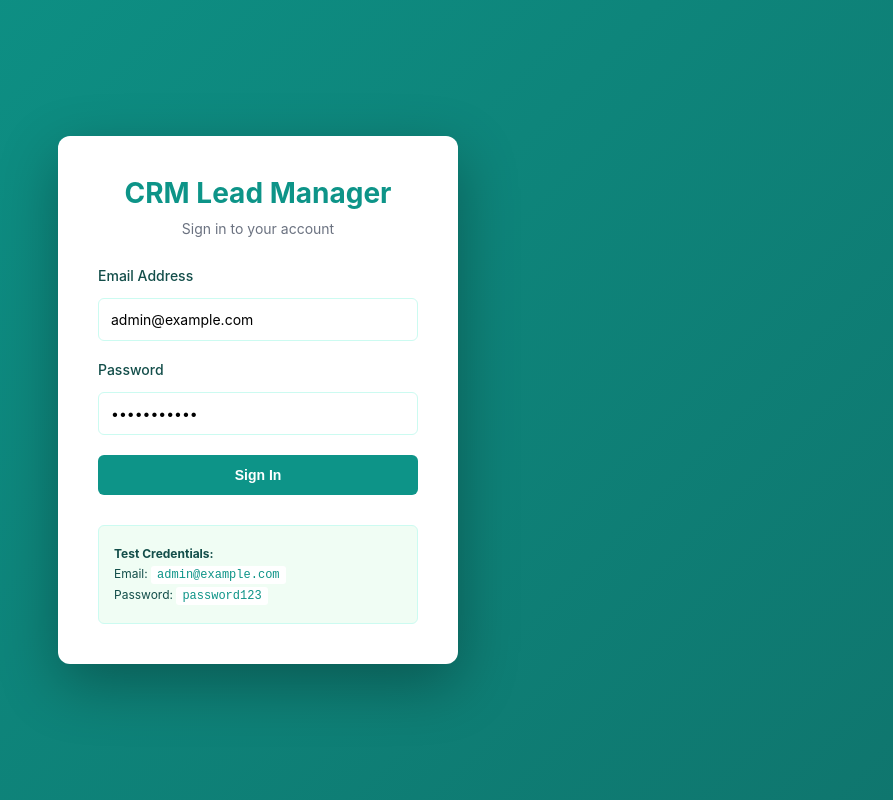
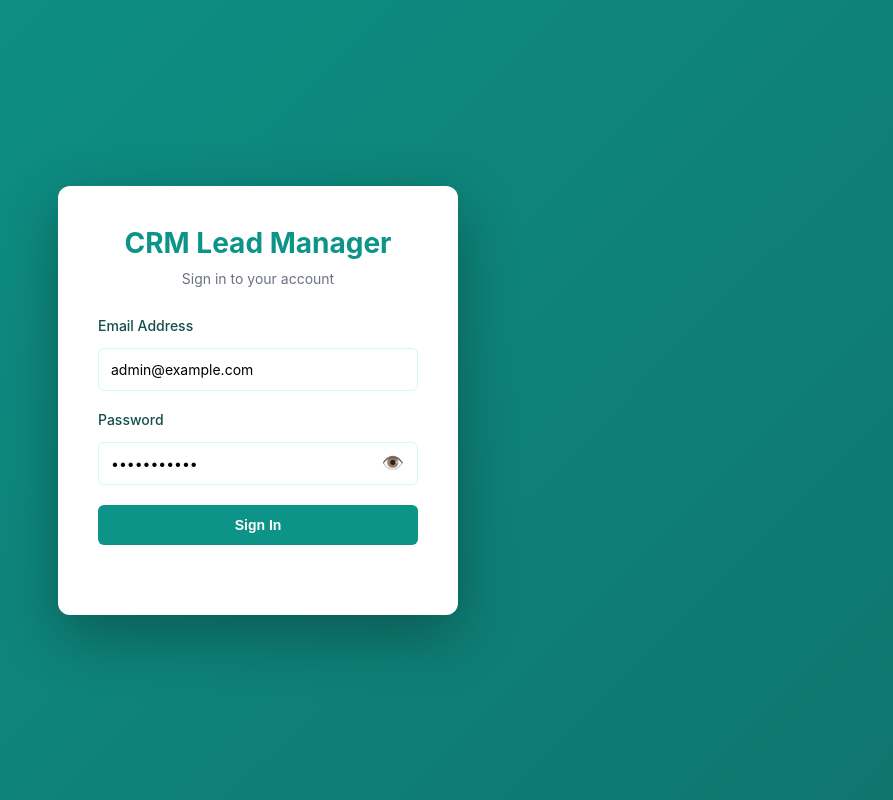
Before and after one commit to IT21250088/CRM-Lead-Management-System, a React (Vite) app in the folder frontend/: page /login in a window 1280 px wide. Shown: the whole page, without its empty margins (382-1275 px from the left). Built offline with nearby package versions, Linux system fonts and the light colour scheme.

Commit message:
new Updates

```diff
--- a/frontend/src/components/LeadForm.jsx
+++ b/frontend/src/components/LeadForm.jsx
@@ -83,7 +83,7 @@ export default function LeadForm() {
                 value={formData.leadName}
                 onChange={handleChange}
                 required
-                placeholder="e.g., John Smith"
+                placeholder="Alex Johnson"
               />
             </div>
             <div className="form-group">
@@ -94,7 +94,7 @@ export default function LeadForm() {
                 value={formData.companyName}
                 onChange={handleChange}
                 required
-                placeholder="e.g., TechCorp Inc"
+                placeholder="Acme Solutions"
               />
             </div>
           </div>
@@ -108,7 +108,7 @@ export default function LeadForm() {
                 value={formData.email}
                 onChange={handleChange}
                 required
-                placeholder="john@example.com"
+                placeholder="alex.johnson@company.com"
               />
             </div>
             <div className="form-group">
@@ -118,7 +118,7 @@ export default function LeadForm() {
                 name="phone"
                 value={formData.phone}
                 onChange={handleChange}
-                placeholder="+1-555-0101"
+                placeholder="+94 123 456 789"
               />
             </div>
           </div>
@@ -160,7 +160,7 @@ export default function LeadForm() {
                 name="assignedSalesperson"
                 value={formData.assignedSalesperson}
                 onChange={handleChange}
-                placeholder="Admin User"
+                placeholder="John Doe"
               />
             </div>
             <div className="form-group">
@@ -170,7 +170,7 @@ export default function LeadForm() {
                 name="estimatedDealValue"
                 value={formData.estimatedDealValue}
                 onChange={handleChange}
-                placeholder="50000"
+                placeholder="100000"
               />
             </div>
           </div>
--- a/frontend/src/pages/Login.css
+++ b/frontend/src/pages/Login.css
@@ -63,6 +63,36 @@
   box-shadow: 0 0 0 3px rgba(13, 148, 136, 0.1);
 }
 
+.password-input-wrapper {
+  position: relative;
+  display: flex;
+  align-items: center;
+}
+
+.password-input-wrapper input {
+  width: 100%;
+  padding-right: 40px;
+}
+
+.password-toggle {
+  position: absolute;
+  right: 10px;
+  background: none;
+  border: none;
+  cursor: pointer;
+  font-size: 18px;
+  display: flex;
+  align-items: center;
+  justify-content: center;
+  padding: 4px;
+  color: #6b7280;
+  transition: color 0.2s;
+}
+
+.password-toggle:hover {
+  color: var(--primary-color);
+}
+
 .btn-login {
   padding: 12px;
   background-color: var(--primary-color);
--- a/frontend/src/pages/Login.jsx
+++ b/frontend/src/pages/Login.jsx
@@ -9,6 +9,7 @@ export default function Login() {
   const [password, setPassword] = useState('password123');
   const [loading, setLoading] = useState(false);
   const [error, setError] = useState('');
+  const [showPassword, setShowPassword] = useState(false);
 
   const handleSubmit = async (e) => {
     e.preventDefault();
@@ -49,13 +50,23 @@ export default function Login() {
 
           <div className="form-group">
             <label>Password</label>
+            <div className="password-input-wrapper">
               <input
-              type="password"
+                type={showPassword ? 'text' : 'password'}
                 value={password}
                 onChange={(e) => setPassword(e.target.value)}
                 placeholder="password123"
                 required
               />
+              <button
+                type="button"
+                className="password-toggle"
+                onClick={() => setShowPassword(!showPassword)}
+                title={showPassword ? 'Hide password' : 'Show password'}
+              >
+                {showPassword ? '🙈' : '👁️'}
+              </button>
+            </div>
           </div>
 
           <button
@@ -67,11 +78,11 @@ export default function Login() {
           </button>
         </form>
 
-        <div className="test-credentials">
+        {/* <div className="test-credentials">
           <p><strong>Test Credentials:</strong></p>
           <p>Email: <code>admin@example.com</code></p>
           <p>Password: <code>password123</code></p>
-        </div>
+        </div> */}
       </div>
     </div>
   );
```
Lines whose indentation alone changed are shown as unchanged.
